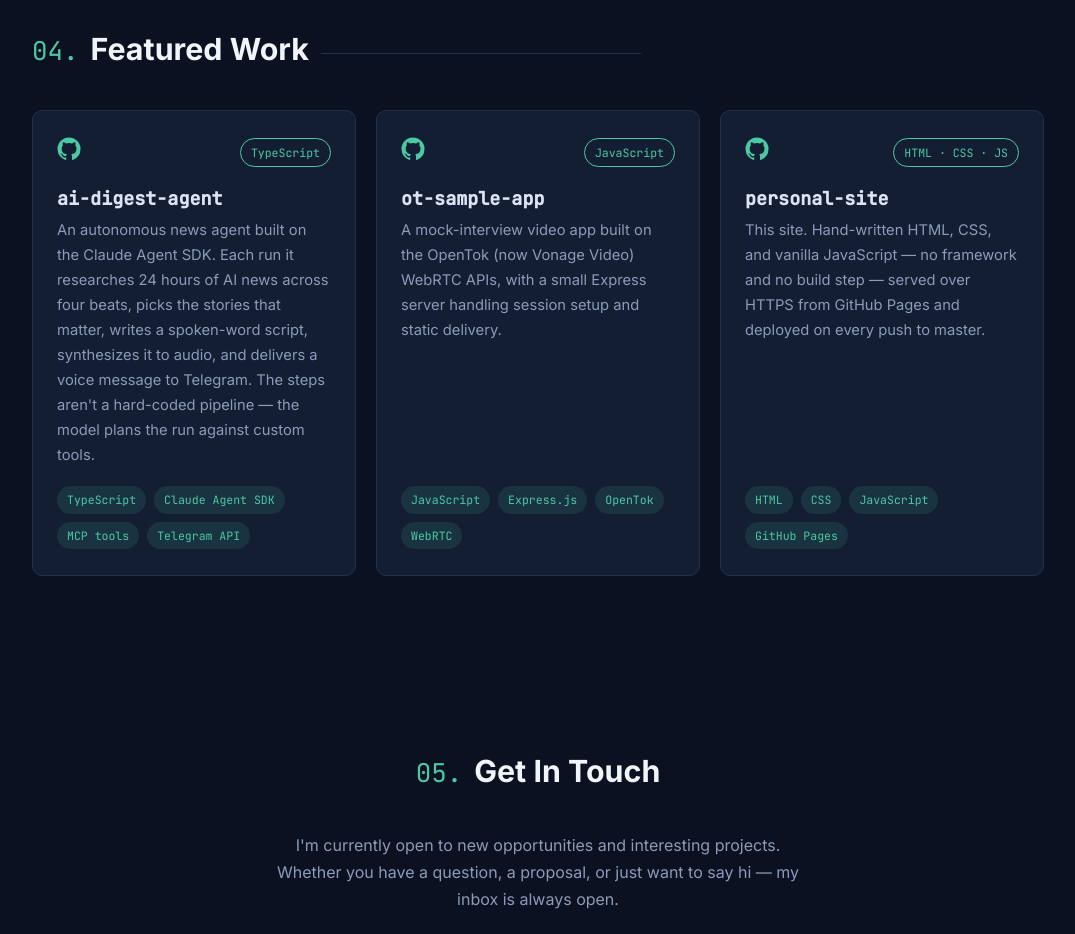
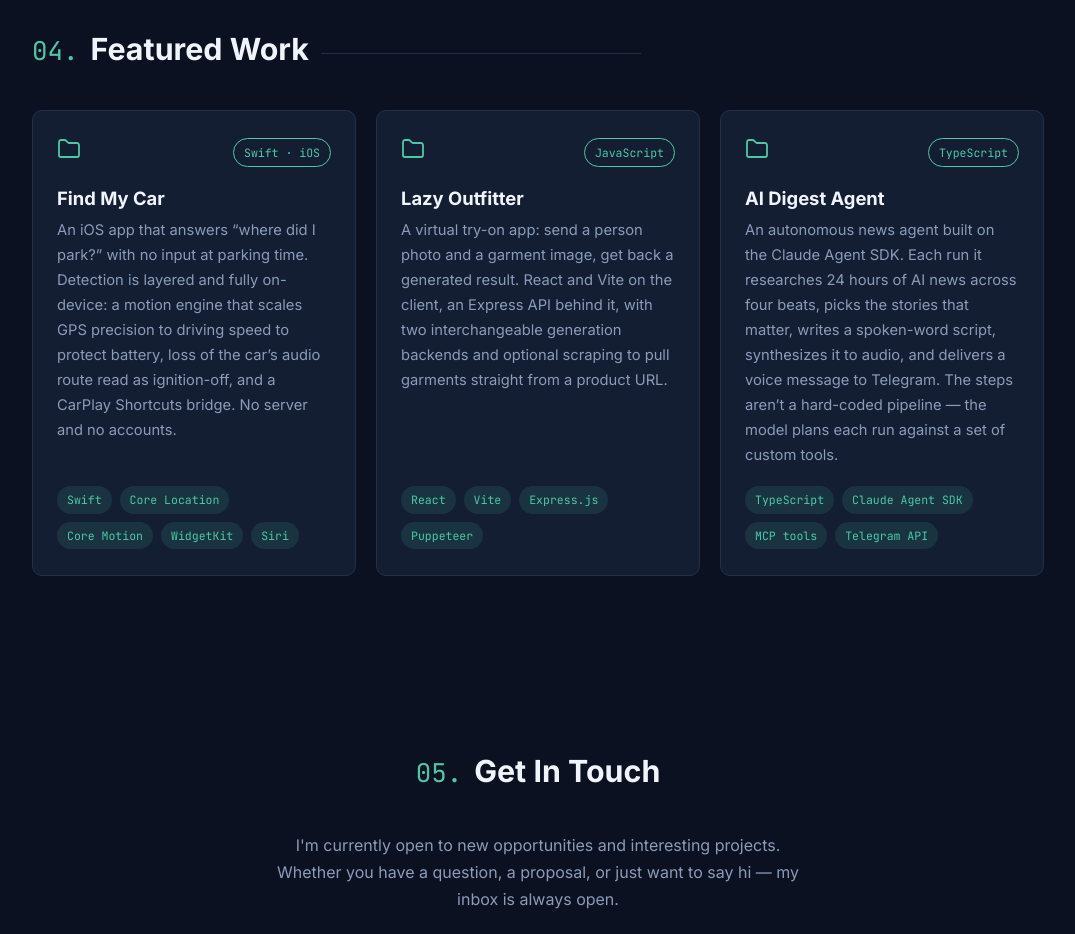
Before and after one commit to jtiet/personal-site, a plain HTML site: page index.html in a window 1280 px wide. Shown: the part 3620-4554 px from the top of the page, without its empty margins (102-1177 px from the left). Drawn offline with Linux system fonts and the light colour scheme.

Commit message:
Feature Find My Car and Lazy Outfitter in place of sample and site repos

```diff
--- a/index.html
+++ b/index.html
@@ -234,54 +234,58 @@
         <article class="project-card reveal">
           <div class="project-top">
             <span class="project-folder" aria-hidden="true">
-              <svg viewBox="0 0 24 24" width="24" height="24" fill="currentColor"><path d="M12 .5A11.5 11.5 0 0 0 .5 12a11.5 11.5 0 0 0 7.9 10.9c.6.1.8-.2.8-.5v-2c-3.2.7-3.9-1.4-3.9-1.4-.5-1.3-1.3-1.7-1.3-1.7-1-.7.1-.7.1-.7 1.2.1 1.8 1.2 1.8 1.2 1 1.8 2.7 1.3 3.4 1 .1-.8.4-1.3.7-1.6-2.6-.3-5.3-1.3-5.3-5.7 0-1.3.4-2.3 1.2-3.1-.1-.3-.5-1.5.1-3.1 0 0 1-.3 3.2 1.2a11 11 0 0 1 5.8 0c2.2-1.5 3.2-1.2 3.2-1.2.6 1.6.2 2.8.1 3.1.8.8 1.2 1.8 1.2 3.1 0 4.4-2.7 5.4-5.3 5.7.4.4.8 1.1.8 2.2v3.2c0 .3.2.6.8.5A11.5 11.5 0 0 0 23.5 12 11.5 11.5 0 0 0 12 .5z"/></svg>
+              <svg viewBox="0 0 24 24" width="24" height="24" fill="none" stroke="currentColor" stroke-width="1.8" stroke-linecap="round" stroke-linejoin="round"><path d="M4 20h16a2 2 0 0 0 2-2V8a2 2 0 0 0-2-2h-7.9a2 2 0 0 1-1.7-.9L9.2 3.9A2 2 0 0 0 7.5 3H4a2 2 0 0 0-2 2v13a2 2 0 0 0 2 2z"/></svg>
             </span>
-            <span class="project-metric">TypeScript</span>
+            <span class="project-metric">Swift · iOS</span>
           </div>
-          <h3><a href="https://github.com/jtiet/ai-digest-agent">ai-digest-agent</a></h3>
+          <h3>Find My Car</h3>
           <p>
-            An autonomous news agent built on the Claude Agent SDK. Each run it
-            researches 24 hours of AI news across four beats, picks the stories
-            that matter, writes a spoken-word script, synthesizes it to audio,
-            and delivers a voice message to Telegram. The steps aren't a
-            hard-coded pipeline — the model plans the run against custom tools.
+            An iOS app that answers &ldquo;where did I park?&rdquo; with no input at
+            parking time. Detection is layered and fully on-device: a motion
+            engine that scales GPS precision to driving speed to protect
+            battery, loss of the car&rsquo;s audio route read as ignition-off, and
+            a CarPlay Shortcuts bridge. No server and no accounts.
           </p>
           <ul class="tag-list">
-            <li>TypeScript</li><li>Claude Agent SDK</li><li>MCP tools</li><li>Telegram API</li>
+            <li>Swift</li><li>Core Location</li><li>Core Motion</li><li>WidgetKit</li><li>Siri</li>
           </ul>
         </article>
         <article class="project-card reveal">
           <div class="project-top">
             <span class="project-folder" aria-hidden="true">
-              <svg viewBox="0 0 24 24" width="24" height="24" fill="currentColor"><path d="M12 .5A11.5 11.5 0 0 0 .5 12a11.5 11.5 0 0 0 7.9 10.9c.6.1.8-.2.8-.5v-2c-3.2.7-3.9-1.4-3.9-1.4-.5-1.3-1.3-1.7-1.3-1.7-1-.7.1-.7.1-.7 1.2.1 1.8 1.2 1.8 1.2 1 1.8 2.7 1.3 3.4 1 .1-.8.4-1.3.7-1.6-2.6-.3-5.3-1.3-5.3-5.7 0-1.3.4-2.3 1.2-3.1-.1-.3-.5-1.5.1-3.1 0 0 1-.3 3.2 1.2a11 11 0 0 1 5.8 0c2.2-1.5 3.2-1.2 3.2-1.2.6 1.6.2 2.8.1 3.1.8.8 1.2 1.8 1.2 3.1 0 4.4-2.7 5.4-5.3 5.7.4.4.8 1.1.8 2.2v3.2c0 .3.2.6.8.5A11.5 11.5 0 0 0 23.5 12 11.5 11.5 0 0 0 12 .5z"/></svg>
+              <svg viewBox="0 0 24 24" width="24" height="24" fill="none" stroke="currentColor" stroke-width="1.8" stroke-linecap="round" stroke-linejoin="round"><path d="M4 20h16a2 2 0 0 0 2-2V8a2 2 0 0 0-2-2h-7.9a2 2 0 0 1-1.7-.9L9.2 3.9A2 2 0 0 0 7.5 3H4a2 2 0 0 0-2 2v13a2 2 0 0 0 2 2z"/></svg>
             </span>
             <span class="project-metric">JavaScript</span>
           </div>
-          <h3><a href="https://github.com/jtiet/ot-sample-app">ot-sample-app</a></h3>
+          <h3>Lazy Outfitter</h3>
           <p>
-            A mock-interview video app built on the OpenTok (now Vonage Video)
-            WebRTC APIs, with a small Express server handling session setup and
-            static delivery.
+            A virtual try-on app: send a person photo and a garment image, get
+            back a generated result. React and Vite on the client, an Express
+            API behind it, with two interchangeable generation backends and
+            optional scraping to pull garments straight from a product URL.
           </p>
           <ul class="tag-list">
-            <li>JavaScript</li><li>Express.js</li><li>OpenTok</li><li>WebRTC</li>
+            <li>React</li><li>Vite</li><li>Express.js</li><li>Puppeteer</li>
           </ul>
         </article>
         <article class="project-card reveal">
           <div class="project-top">
             <span class="project-folder" aria-hidden="true">
-              <svg viewBox="0 0 24 24" width="24" height="24" fill="currentColor"><path d="M12 .5A11.5 11.5 0 0 0 .5 12a11.5 11.5 0 0 0 7.9 10.9c.6.1.8-.2.8-.5v-2c-3.2.7-3.9-1.4-3.9-1.4-.5-1.3-1.3-1.7-1.3-1.7-1-.7.1-.7.1-.7 1.2.1 1.8 1.2 1.8 1.2 1 1.8 2.7 1.3 3.4 1 .1-.8.4-1.3.7-1.6-2.6-.3-5.3-1.3-5.3-5.7 0-1.3.4-2.3 1.2-3.1-.1-.3-.5-1.5.1-3.1 0 0 1-.3 3.2 1.2a11 11 0 0 1 5.8 0c2.2-1.5 3.2-1.2 3.2-1.2.6 1.6.2 2.8.1 3.1.8.8 1.2 1.8 1.2 3.1 0 4.4-2.7 5.4-5.3 5.7.4.4.8 1.1.8 2.2v3.2c0 .3.2.6.8.5A11.5 11.5 0 0 0 23.5 12 11.5 11.5 0 0 0 12 .5z"/></svg>
+              <svg viewBox="0 0 24 24" width="24" height="24" fill="none" stroke="currentColor" stroke-width="1.8" stroke-linecap="round" stroke-linejoin="round"><path d="M4 20h16a2 2 0 0 0 2-2V8a2 2 0 0 0-2-2h-7.9a2 2 0 0 1-1.7-.9L9.2 3.9A2 2 0 0 0 7.5 3H4a2 2 0 0 0-2 2v13a2 2 0 0 0 2 2z"/></svg>
             </span>
-            <span class="project-metric">HTML · CSS · JS</span>
+            <span class="project-metric">TypeScript</span>
           </div>
-          <h3><a href="https://github.com/jtiet/personal-site">personal-site</a></h3>
+          <h3><a href="https://github.com/jtiet/ai-digest-agent">AI Digest Agent</a></h3>
           <p>
-            This site. Hand-written HTML, CSS, and vanilla JavaScript — no
-            framework and no build step — served over HTTPS from GitHub Pages
-            and deployed on every push to master.
+            An autonomous news agent built on the Claude Agent SDK. Each run it
+            researches 24 hours of AI news across four beats, picks the
+            stories that matter, writes a spoken-word script, synthesizes it
+            to audio, and delivers a voice message to Telegram. The steps
+            aren&rsquo;t a hard-coded pipeline &mdash; the model plans each run
+            against a set of custom tools.
           </p>
           <ul class="tag-list">
-            <li>HTML</li><li>CSS</li><li>JavaScript</li><li>GitHub Pages</li>
+            <li>TypeScript</li><li>Claude Agent SDK</li><li>MCP tools</li><li>Telegram API</li>
           </ul>
         </article>
       </div>
--- a/styles.css
+++ b/styles.css
@@ -500,8 +500,7 @@ ul, ol { list-style: none; }
 
 .project-card h3 { font-size: 1.15rem; margin-bottom: 8px; }
 .project-card h3 a {
-  font-family: var(--font-mono);
-  color: var(--text);
+  color: inherit;
   text-decoration: none;
   transition: color 0.2s ease;
 }
```
